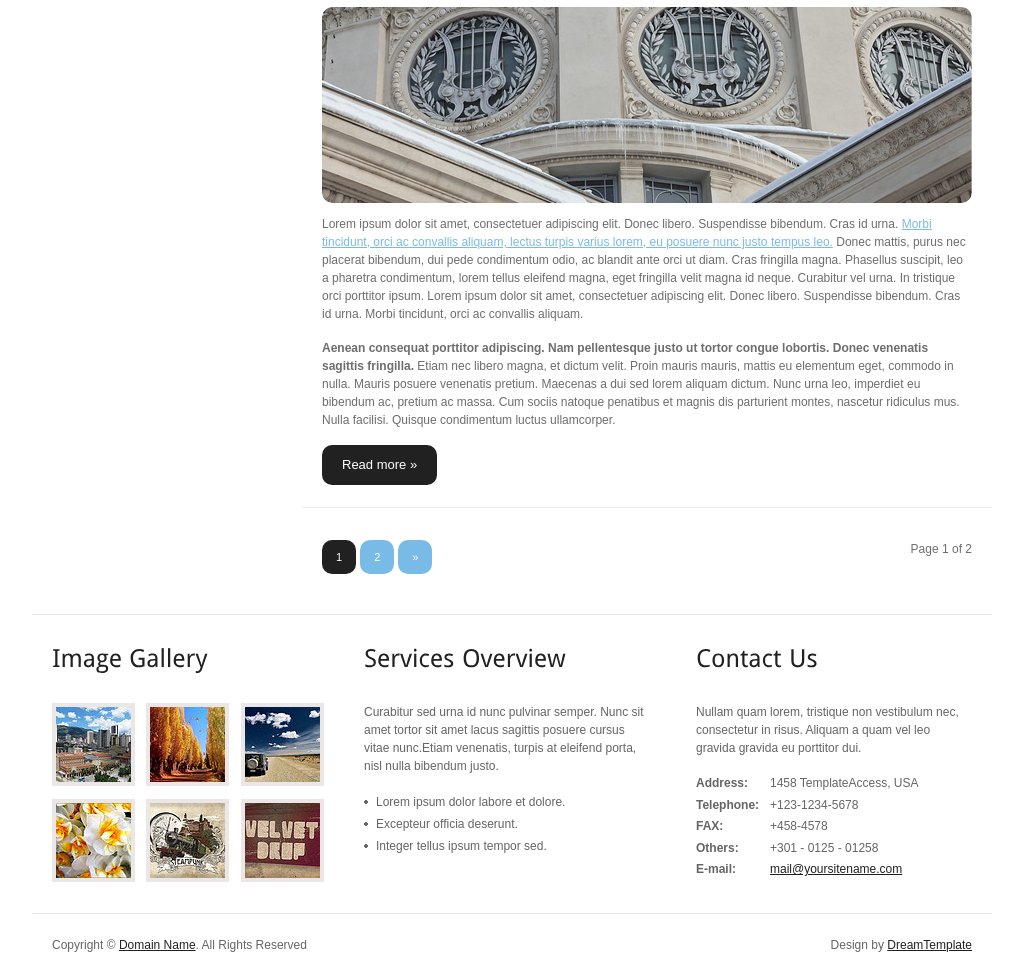
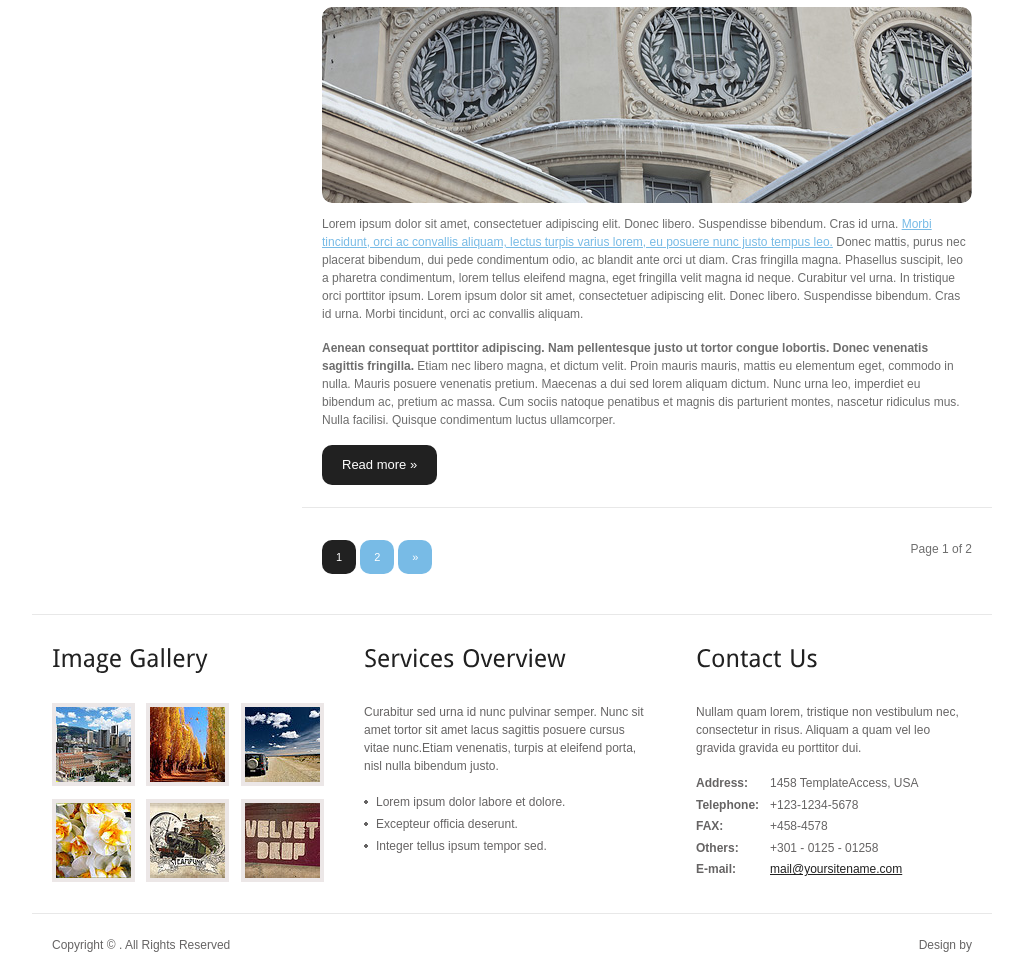
Before and after one commit to Sherfran89/business-12, a plain HTML site: page index.html in a window 1280 px wide. Shown: the part 1274-2250 px from the top of the page, without its empty margins (128-1151 px from the left). Drawn offline with Linux system fonts and the light colour scheme.

Commit message:
Update index.html

```diff
--- a/index.html
+++ b/index.html
@@ -136,8 +136,8 @@
   </div>
   <div class="footer">
     <div class="footer_resize">
-      <p class="lf">Copyright &copy; <a href="#">Domain Name</a>. All Rights Reserved</p>
-      <p class="rf">Design by <a target="_blank" href="http://www.dreamtemplate.com/">DreamTemplate</a></p>
+      <p class="lf">Copyright &copy; <a href="#"></a>. All Rights Reserved</p>
+      <p class="rf">Design by <a target="_blank" href=#></a></p>
       <div style="clear:both;"></div>
     </div>
   </div>
```
